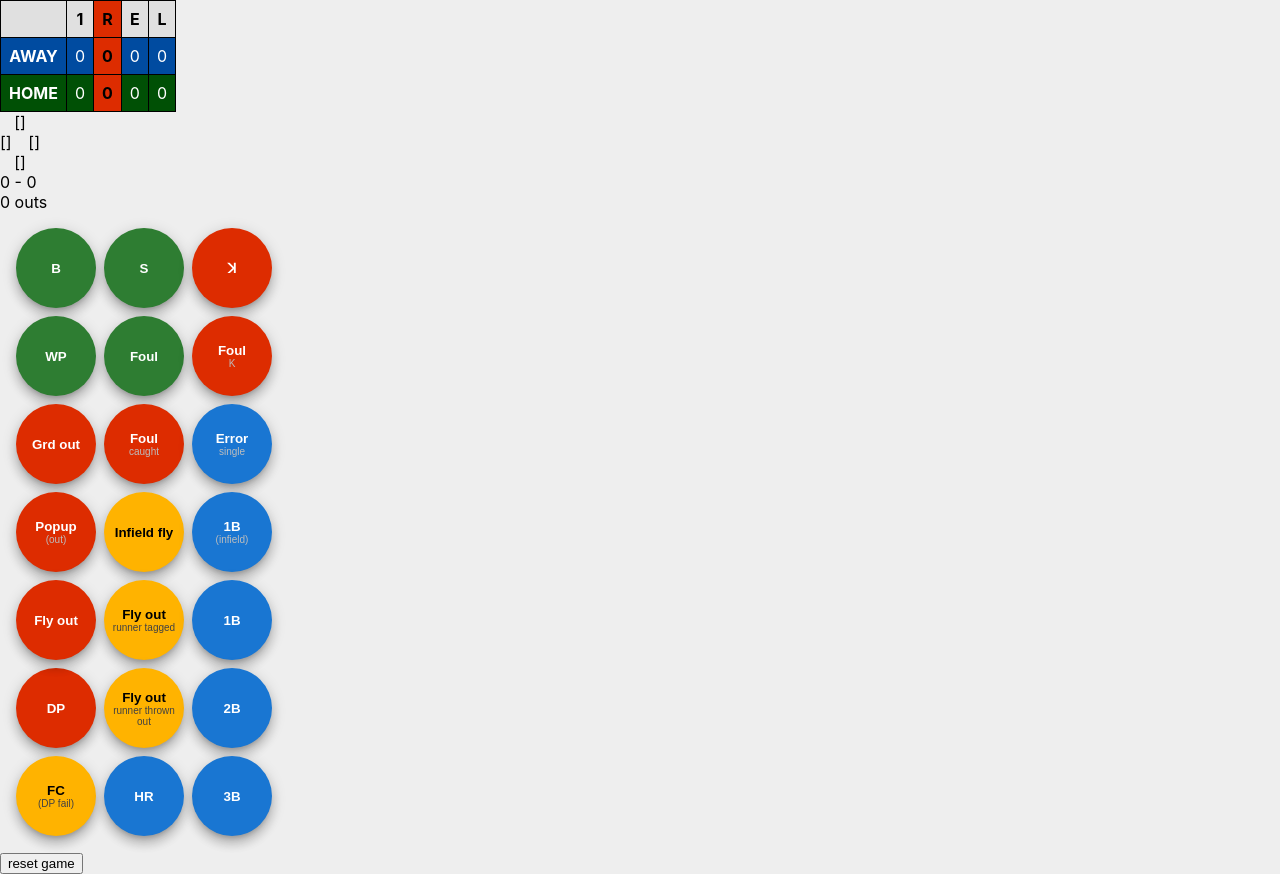
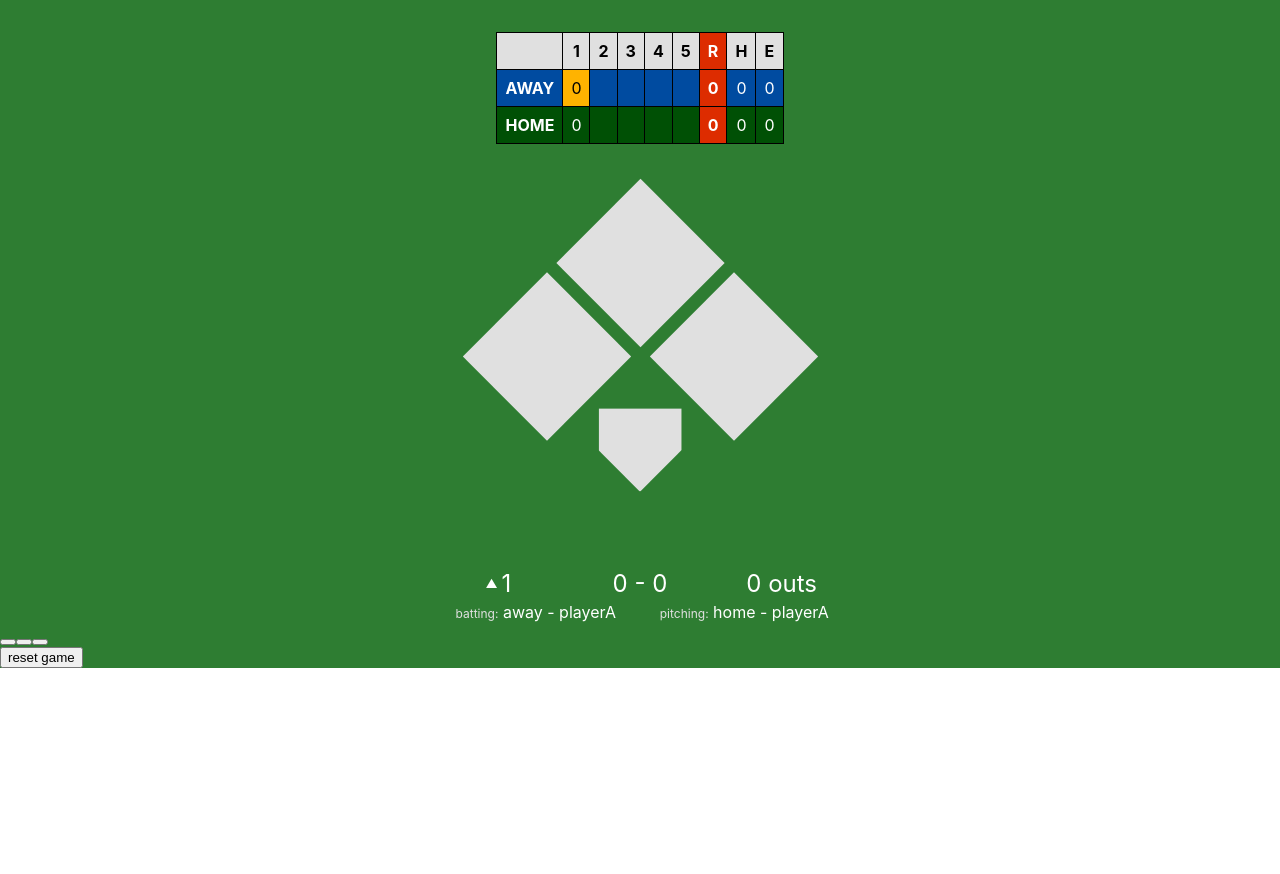
Before and after one commit to westonnovelli/wiffle-score-tool, a React (Create React App) app in the folder apps/web-ui/: page / in a window 1280 px wide. After the commit the page ends 800 px from the top, so only its background shows below. Built offline with nearby package versions, Linux system fonts and the light colour scheme.

Commit message:
basic scoreboard done, beginning nav

```diff
--- a/apps/web-ui/src/App.css
+++ b/apps/web-ui/src/App.css
@@ -1,6 +1,6 @@
 .App {
 
-  background: #EEEEEE;
+  background: var(--color-primary);
 }
 
 .App-logo {
--- a/apps/web-ui/src/App.tsx
+++ b/apps/web-ui/src/App.tsx
@@ -3,10 +3,11 @@ import React from 'react';
 import './colors.css';
 import './App.css';
 // import Field from './Field';
+import { defaultGame, Pitches, handlePitch as processPitch } from '@wiffleball/state-machine';
 import Scoreboard from './Scoreboard';
 import Pitch from './Pitch';
+import Nav from './Nav';
 
-import { defaultGame, Pitches, handlePitch as processPitch } from '@wiffleball/state-machine';
 
 function App() {
   const [game, setGame] = React.useState(defaultGame());
@@ -18,7 +19,8 @@ function App() {
   return (
     <div className="App">
       <Scoreboard game={game} />
-      <Pitch onPitch={handlePitch} />
+      <Nav />
+      {/* <Pitch onPitch={handlePitch} /> */}
       <button onClick={() => void setGame(defaultGame())}>reset game</button>
     </div>
   );
--- /dev/null
+++ b/apps/web-ui/src/Nav.css
@@ -0,0 +1,7 @@
+.nav {
+
+}
+
+.nav button.nav-btn {
+
+}
--- /dev/null
+++ b/apps/web-ui/src/Nav.tsx
@@ -0,0 +1,14 @@
+import React from 'react';
+import './Nav.css';
+
+const Nav: React.FC = () => {
+    return (
+        <div className="nav">
+            <button className="nav-btn"></button>
+            <button className="nav-btn"></button>
+            <button className="nav-btn"></button>
+        </div>
+    );
+};
+
+export default Nav;
--- a/apps/web-ui/src/Scoreboard.css
+++ b/apps/web-ui/src/Scoreboard.css
@@ -1,3 +1,16 @@
+.scoreboard {
+    max-width: 425px;
+    margin: 0 auto;
+}
+
+/* boxscore */
+.scoreboard .boxScore {
+    display: flex;
+    justify-content: center;
+    background-color: var(--color-primary);
+    padding-top: 32px;
+}
+
 .scoreboard .boxScore table {
     border: 1px solid black;
     border-collapse: collapse;
@@ -9,10 +22,17 @@
     font-weight: 700;
 }
 
-.scoreboard .boxScore table td, th {
+.scoreboard .boxScore table td,
+.scoreboard .boxScore table th {
     border: 1px solid black;
     padding: 8px;
     text-align: center;
+}
+
+.scoreboard .boxScore table tr.awayScore td.active,
+.scoreboard .boxScore table tr.homeScore td.active {
+    background: var(--color-quadinary);
+    color: var(--color-text-dark);
 }
 
 .scoreboard .boxScore table tr.awayScore {
@@ -38,5 +58,120 @@
 .scoreboard .boxScore table tr th.runs,
 .scoreboard .boxScore table thead tr td.runs {
     background: var(--color-tertiary);
-    color: var(--color-text-dark);
+    color: var(--color-text);
 }
+
+
+
+/* bases */
+
+.scoreboard .bases {
+    position: relative;
+    margin: 0 auto;
+    width: 100%;
+    aspect-ratio: 1;
+    overflow: hidden;
+    --base-size: calc(100% * .28);
+    background: var(--color-primary);
+}
+
+.crosshair {
+    position: absolute;
+    height: 100%;
+    width: 100%
+    /* box-sizing: border-box; */
+}
+
+.crosshair.vertical {
+    width: 50%;
+    border-right: 1px solid black;
+}
+
+.crosshair.horizontal {
+    height: 50%;
+    border-bottom: 1px solid black;
+}
+
+.scoreboard .bases .base > div {
+    height: var(--base-size);
+    width: var(--base-size);
+    background: var(--color-disabled);
+    transform: translate(-50%, -50%) rotate(45deg);
+}
+
+.scoreboard .bases .base > div.occupied {
+    background: var(--color-quadinary);
+}
+
+.scoreboard .bases .base,
+.scoreboard .bases .homeplate {
+    position: absolute;
+    height: 100%;
+    width: 100%;
+}
+
+.scoreboard .bases .base.firstbase {
+    transform: translate(calc(100% - var(--base-size)), 50%);
+}
+
+.scoreboard .bases .base.secondbase {
+    transform: translate(50%, var(--base-size));
+}
+
+.scoreboard .bases .base.thirdbase {
+    transform: translate(var(--base-size), 50%);
+}
+
+.scoreboard .bases .homeplate {
+    transform: translate(50%, calc(100% - var(--base-size)));
+}
+
+.scoreboard .bases .homeplate > div {
+    height: calc(var(--base-size) * .70);
+    width: calc(var(--base-size) * .70);
+    background: var(--color-disabled);
+    transform: translate(-50%, -50%);
+    clip-path: polygon(100% 0, 100% 50%, 50% 100%, 0 50%, 0 0);
+}
+
+/* count */
+.scoreboard .count {
+    display: grid;
+    grid-template-columns: repeat(3, 1fr);
+    text-align: center;
+    font-size: 24px;
+    background: var(--color-primary);
+    color: var(--color-text);
+}
+
+.scoreboard .count div {
+    display: flex;
+    align-items: center;
+    justify-content: center;
+    gap: 4px;
+}
+
+.scoreboard .count div > span {
+    font-size: 12px;
+    line-height: 24px;
+}
+
+.scoreboard .players {
+    background: var(--color-primary);
+    color: var(--color-text);
+    display: grid;
+    grid-template-columns: repeat(2, 1fr);
+    text-align: center;
+    padding: 4px;
+}
+
+.scoreboard .players > div {
+    text-overflow: ellipsis;
+    overflow: hidden;
+    white-space: nowrap;
+}
+
+.scoreboard .players span {
+    font-size: 12px;
+    color: var(--color-disabled)
+}
--- a/apps/web-ui/src/Scoreboard.tsx
+++ b/apps/web-ui/src/Scoreboard.tsx
@@ -1,4 +1,4 @@
-import { Bases, GameMoment } from '@wiffleball/state-machine';
+import { Bases, GameMoment, getDefense, InningHalf, Score } from '@wiffleball/state-machine';
 import React from 'react';
 import './Scoreboard.css';
 
@@ -8,50 +8,98 @@ interface Props {
 }
 
 const Scoreboard: React.FC<Props> = ({ game }) => {
-    const [awayScore, homeScore] = game.boxScore.reduce((total, inning) => {
+
+
+    return (
+        <div className="scoreboard">
+            <BoxScore
+                maxInnings={game.configuration.maxInnings}
+                inningNumber={game.inning.number}
+                inningHalf={game.inning.half}
+                boxScore={game.boxScore}
+            />
+            <BasesRender
+                first={game.bases[Bases.FIRST]}
+                second={game.bases[Bases.SECOND]}
+                third={game.bases[Bases.THIRD]}
+            />
+            <Count
+                inningHalf={game.inning.half}
+                inningNumber={game.inning.number}
+                balls={game.count.balls}
+                strikes={game.count.strikes}
+                outs={game.outs}
+            />
+            <Players batter={game.atBat} pitcher={getDefense(game).defense.pitcher} />
+        </div>
+    );
+};
+
+type BoxScoreProps = {
+    maxInnings: number;
+    inningNumber: number;
+    inningHalf: InningHalf;
+    boxScore: GameMoment['boxScore'];
+};
+
+const BoxScore = React.memo(({inningNumber, inningHalf, maxInnings, boxScore}: BoxScoreProps) => {
+    const [awayScore, homeScore] = boxScore.reduce((total, inning) => {
         total[0] += inning.awayTeam;
         total[1] += inning.homeTeam;
         return total;
     }, [0, 0]);
 
+    const inningsToShow = Math.max(boxScore.length, maxInnings);
+    const inningsDiff = inningsToShow -boxScore.length;
     return (
-        <div className="scoreboard">
-            {/* <div className="teams">
-                <div>AWAY - {awayScore}</div>
-                <div>HOME - {homeScore}</div>
-            </div> */}
         <div className="boxScore">
             <table>
                 <thead>
                     <tr>
                         <td></td>
-                            {Array.from(Array(game.boxScore.length)).map((_, i) => (
+                        {Array.from(Array(inningsToShow)).map((_, i) => (
                             <td key={i}>{i + 1}</td>
                         ))}
                         <td className="runs">R</td>
+                        <td>H</td>
                         <td>E</td>
-                            <td>L</td>
                     </tr>
                 </thead>
                 <tbody>
                     <tr className="awayScore">
                         <th>AWAY</th>
-                            {game.boxScore.map(({ awayTeam }, i) => {
+                        {boxScore.map(({ awayTeam }, i) => {
                             return (
-                                    <td key={i}>{awayTeam}</td>
+                                <td
+                                    key={i}
+                                    className={`${inningNumber === i + 1 && inningHalf === InningHalf.TOP
+                                        ? 'active' : ''
+                                        }`}
+                                >{awayTeam}</td>
                             );
                         })}
+                        {Array.from(Array(inningsDiff)).map((_, i) => (
+                            <td key={i}></td>
+                        ))}
                         <th className="runs">{awayScore}</th>
                         <td>0</td>
                         <td>0</td>
                     </tr>
                     <tr className="homeScore">
                         <th>HOME</th>
-                            {game.boxScore.map(({ homeTeam }, i) => {
+                        {boxScore.map(({ homeTeam }, i) => {
                             return (
-                                    <td key={i}>{homeTeam}</td>
+                                <td
+                                    key={i}
+                                    className={`${inningNumber === i + 1 && inningHalf === InningHalf.BOTTOM
+                                        ? 'active' : ''
+                                        }`}
+                                >{homeTeam}</td>
                             );
                         })}
+                        {Array.from(Array(inningsDiff)).map((_, i) => (
+                            <td key={i}></td>
+                        ))}
                         <th className="runs">{homeScore}</th>
                         <td>0</td>
                         <td>0</td>
@@ -59,22 +107,58 @@ const Scoreboard: React.FC<Props> = ({ game }) => {
                 </tbody>
             </table>
         </div>
-            <div className="bases" style={{ textAlign: 'center'}}>
-                <div style={{ display: 'flex', flexDirection: 'column', width: '40px' }}>
-                    <div className="secondbase">{game.bases[Bases.SECOND] > 0 ? 'X' : '[]'}</div>
-                    <div style={{ display: 'flex', justifyContent: 'space-between' }}>
-                        <div className="thirdbase">{game.bases[Bases.THIRD] > 0 ? 'X' : '[]'}</div>
-                        <div className="firstbase">{game.bases[Bases.FIRST] > 0 ? 'X' : '[]'}</div>
+    );
+});
+
+interface BasesProps {
+    first: number;
+    second: number;
+    third: number;
+}
+
+const BasesRender = React.memo(({ first, second, third }: BasesProps) => (
+    <div className="bases">
+        {/* <div className="crosshair vertical"></div> */}
+        {/* <div className="crosshair horizontal"></div> */}
+        <div className="base firstbase"><div className={`${first > 0 ? 'occupied' : ''}`} /></div>
+        <div className="base secondbase"><div className={`${second > 0 ? 'occupied' : ''}`} /></div>
+        <div className="base thirdbase"><div className={`${third > 0 ? 'occupied' : ''}`} /></div>
+        <div className={`homeplate`}><div /></div>
     </div>
-                    <div className="homeplate">[]</div>
+));
+
+interface CountProps {
+    inningHalf: InningHalf;
+    inningNumber: number;
+    balls: number;
+    strikes: number;
+    outs: number;
+}
+
+const Count = React.memo(({
+    inningHalf,
+    inningNumber,
+    balls,
+    strikes,
+    outs
+}: CountProps) => (
+    <div className="count">
+        <div><span>{inningHalf === InningHalf.TOP ? '▲' : '▼'}</span>{inningNumber}</div>
+        <div>{balls} - {strikes}</div>
+        <div>{outs} {outs === 1 ? 'out' : 'outs'}</div>
     </div>
+));
+
+interface PlayersProps {
+    batter: string;
+    pitcher: string;
+}
+
+const Players = React.memo(({ batter, pitcher }: PlayersProps) => (
+    <div className="players">
+        <div><span>batting:</span> {batter}</div>
+        <div><span>pitching:</span> {pitcher} </div>
     </div>
-            <div className="count">
-                <div>{game.count.balls} - {game.count.strikes}</div>
-                <div>{game.outs} {game.outs === 1 ? 'out' : 'outs'}</div>
-            </div>
-        </div>
-    );
-};
+));
 
 export default Scoreboard;
--- a/packages/state-machine/src/index.ts
+++ b/packages/state-machine/src/index.ts
@@ -4,8 +4,8 @@ export {
     Bases,
     OptionalRules,
     Position,
+    InningHalf,
     type Inning,
-    type InningHalf,
     type Score,
     type CountMoment,
     type OffenseStats,
@@ -18,3 +18,4 @@ export {
 } from './types';
 export { defaultRules, defaultGame, defaultConfiguration, defaultPlayer, defaultTeam } from './factory';
 export { handlePitch, hydrateGame } from './engine';
+export { getOffense, getDefense } from './gameReducer';
```
Lines whose indentation alone changed are shown as unchanged.
